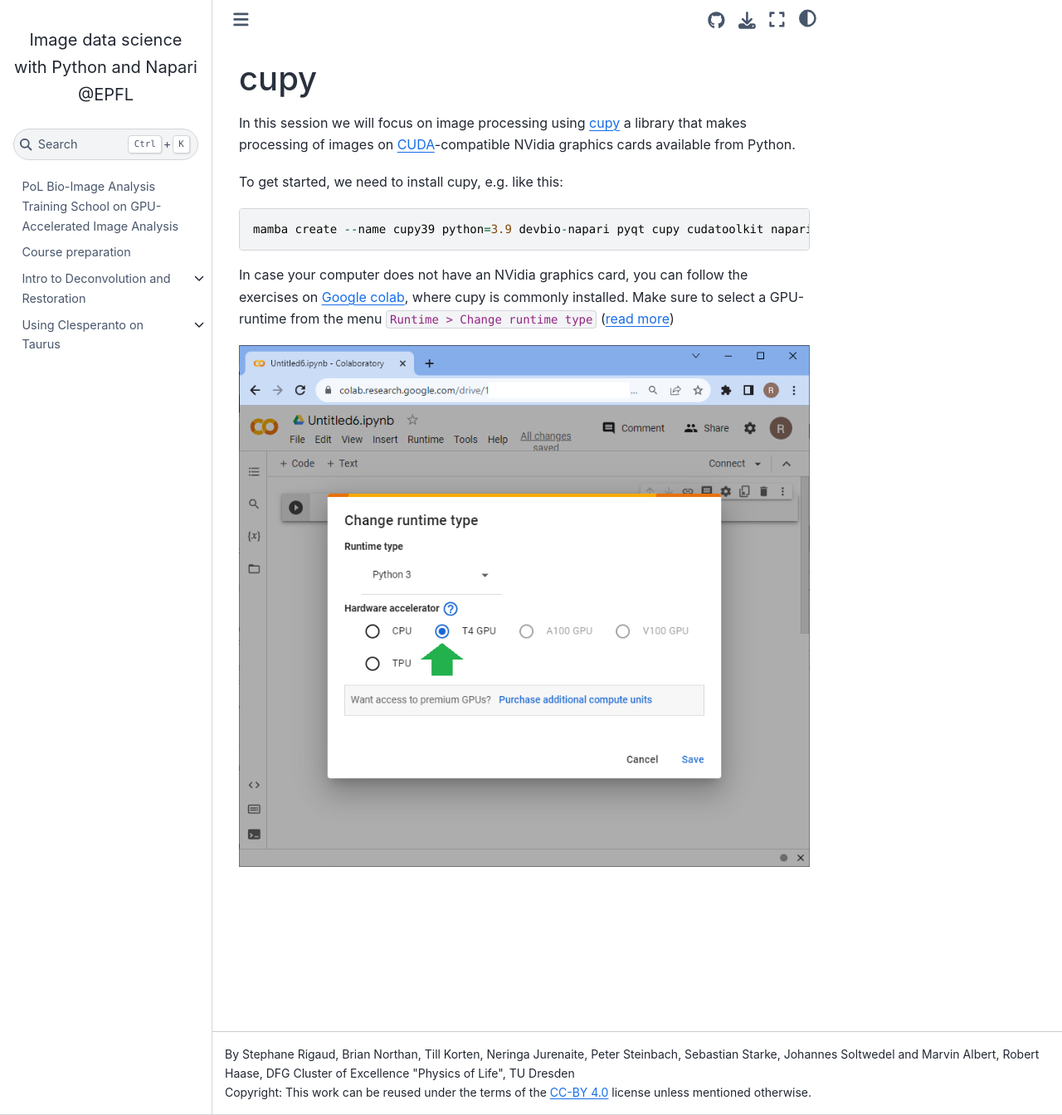
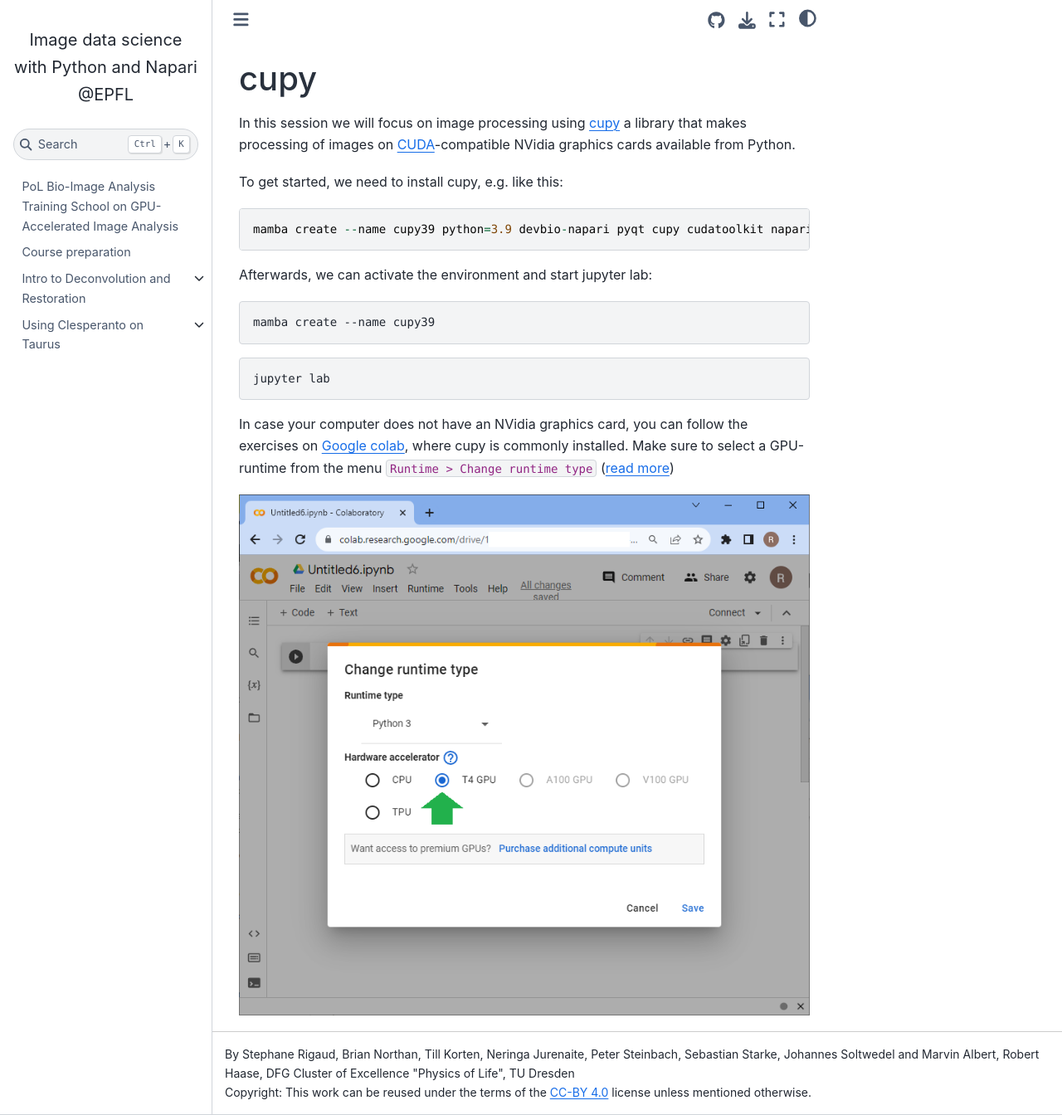
Before and after one commit to BiAPoL/PoL-BioImage-Analysis-TS-GPU-Accelerated-Image-Analysis, a Jupyter Book: the page built from docs/25_cupy/readme.md, in a window 1280 px wide and 1344 px high. Shown: the whole window at 83% size. Built offline with Jupyter Book 1.0.4 settings and Sphinx 7.4.7 and the Sphinx Book theme 1.1.4, drawn with Linux system fonts in a browser that asks for light colours; pages that are not in the unit, such as notebooks, are missing from menus.

Commit message:
updated installation instructions for cupy

````diff
--- a/docs/25_cupy/readme.md
+++ b/docs/25_cupy/readme.md
@@ -6,6 +6,15 @@ To get started, we need to install cupy, e.g. like this:
 mamba create --name cupy39 python=3.9 devbio-napari pyqt cupy cudatoolkit napari-cupy-image-processing -c conda-forge
 ```
 
+Afterwards, we can activate the environment and start jupyter lab:
+```bash
+mamba create --name cupy39
+```
+
+```bash
+jupyter lab
+```
+
 In case your computer does not have an NVidia graphics card, you can follow the exercises on [Google colab](https://colab.research.google.com/?utm_source=scs-index), where cupy is commonly installed. Make sure to select a GPU-runtime from the menu `Runtime > Change runtime type` ([read more](https://biapol.github.io/blog/robert_haase/cupy_cucim/readme.html))
 
 ![](colab_runtime.png)
````
